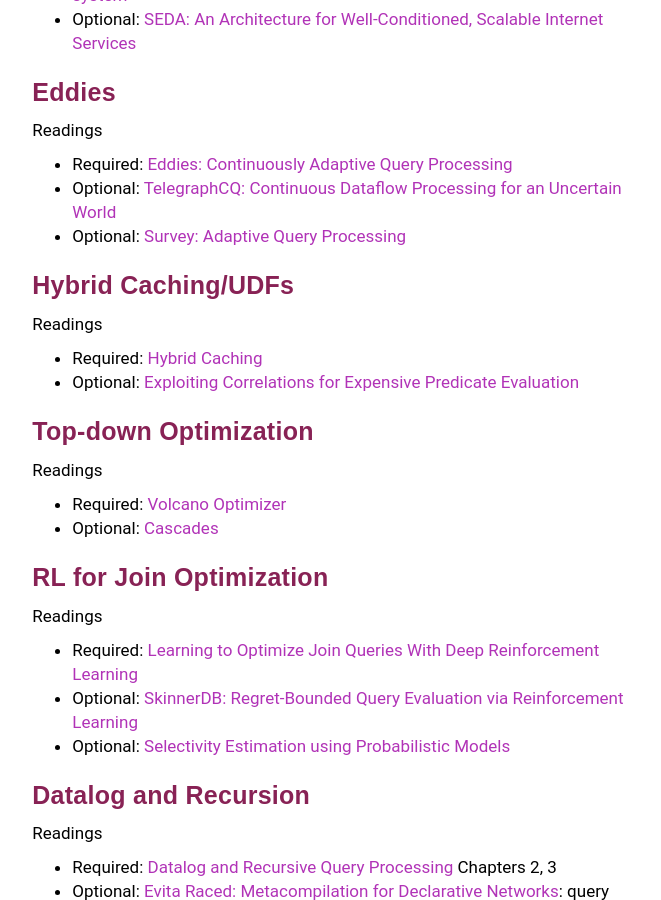
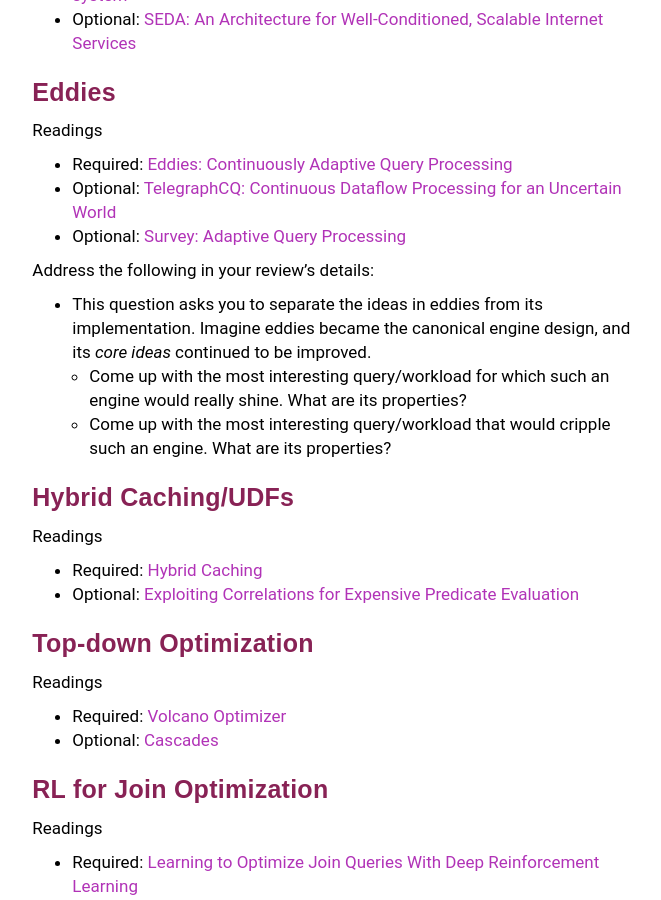
Before and after one commit to wzao1515/w6113.github.io, a Jekyll site: the page built from reviews.md, in a window 1280 px wide and 900 px high, scrolled down 3865 px. Shown: the whole window, without its empty margins (292-953 px from the left). Built offline with Jekyll 4.4.1, drawn with Linux system fonts in a browser that asks for light colours; our own code applies the rules of GitHub Pages for plain Markdown files.

Commit message:
updated website

```diff
--- a/reviews.md
+++ b/reviews.md
@@ -184,7 +184,11 @@ Readings
 * Optional: [TelegraphCQ: Continuous Dataflow Processing for an Uncertain World](http://db.csail.mit.edu/madden/html/TCQcidr03.pdf)
 * Optional: [Survey: Adaptive Query Processing](https://www.nowpublishers.com/article/Details/DBS-001)
 
+Address the following in your review's details:
 
+* This question asks you to separate the ideas in eddies from its implementation.  Imagine eddies became the canonical engine design, and its _core ideas_ continued to be improved.
+  * Come up with the most interesting query/workload for which such an engine would really shine.  What are its properties?
+  * Come up with the most interesting query/workload that would cripple such an engine.  What are its properties?
 
 <a name='lec12' />
 ### Hybrid Caching/UDFs
```
